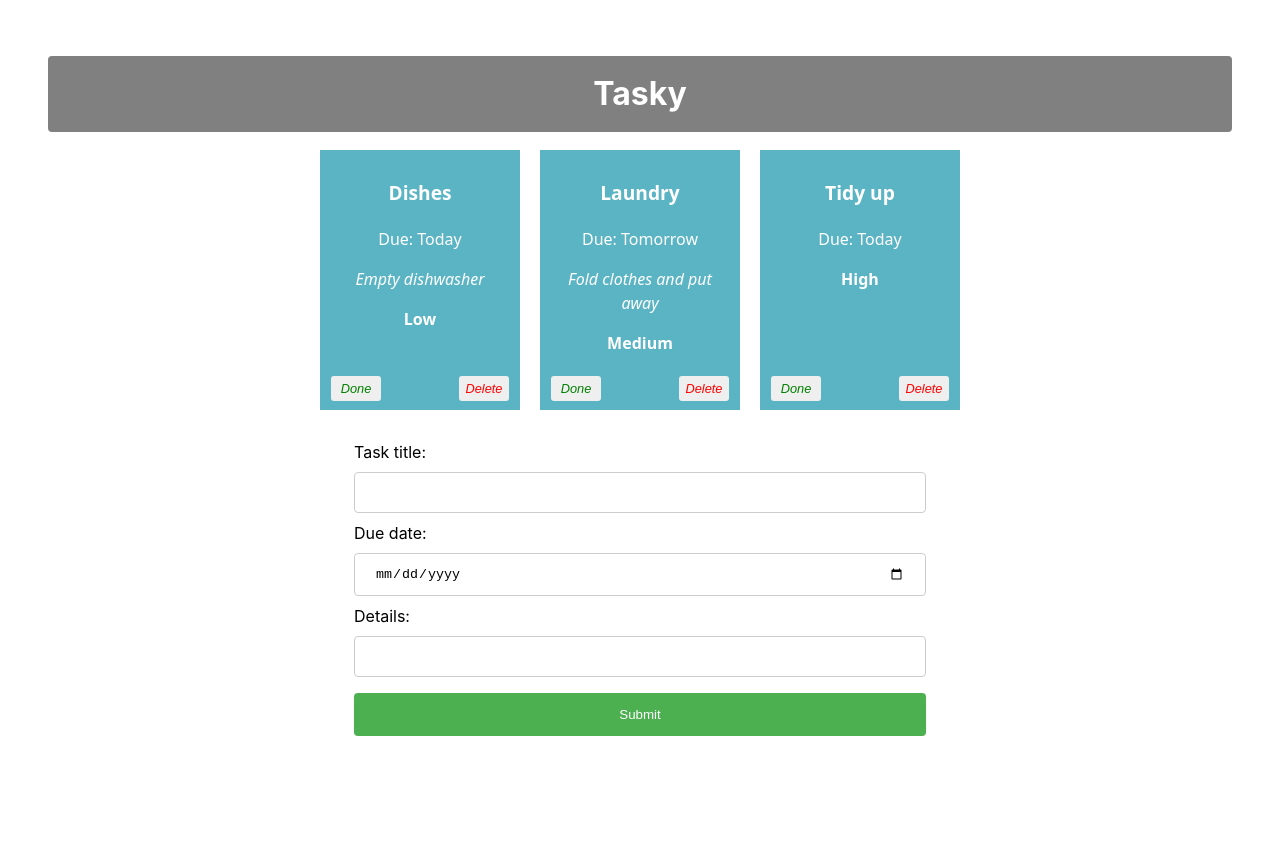
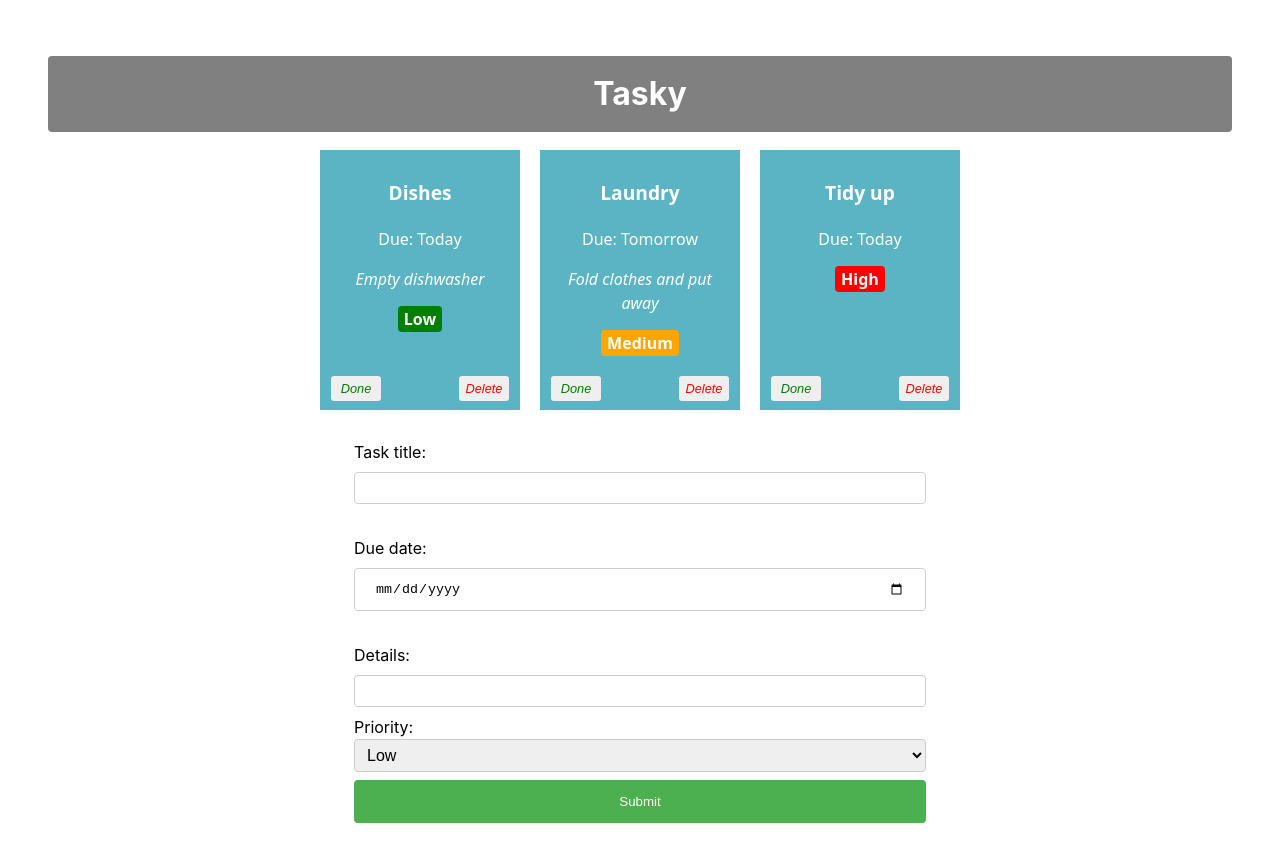
Before and after one commit to sunzhengchew/react-basics-labs, a React (Vite) app in the folder tasky/: page / in a window 1280 px wide. Shown: the top 862 px of the page. Before the commit the page ends 812 px from the top, so only its background shows below. Built offline with nearby package versions, Linux system fonts and the light colour scheme.

Commit message:
Add task functionality

```diff
--- a/tasky/src/App.css
+++ b/tasky/src/App.css
@@ -99,3 +99,18 @@ form {
   width: 50%;
   margin: auto;
 }
+
+label {
+  display: flex;
+  flex-direction: column;
+  font-size: 16px;
+}
+
+input[type="text"],
+select {
+  font-size: 16px;
+  padding: 6px 8px;
+  border: 1px solid #ccc;
+  border-radius: 4px;
+  box-sizing: border-box;
+}
--- a/tasky/src/App.jsx
+++ b/tasky/src/App.jsx
@@ -16,7 +16,8 @@ function App() {
     const [ formState, setFormState ] = useState({
     title: "",
     description: "",
-    deadline: ""
+    deadline: "",
+    priority: "",
   });
 
   const doneHandler = (taskIndex) => {
@@ -44,6 +45,9 @@ function App() {
           break;
       case "deadline":
           form.deadline = event.target.value;
+          break;
+      case "priority":
+          form.priority = event.target.value;
           break;
       default:
           form = formState;
--- a/tasky/src/components/Form.jsx
+++ b/tasky/src/components/Form.jsx
@@ -19,7 +19,15 @@ const AddTaskForm = (props) => {
             Details:
             <input type="text" name="description"onChange={(event) => props.change(event)}/>
         </label>
-        <input type="submit" value="Submit" />
+        <label>
+            Priority:
+            <select  type="text" name="priority" onChange={(event) => props.change(event)} className="form-control">
+                <option value="Low">Low</option>
+                <option value="Medium">Medium</option>
+                <option value="High">High</option>
+                </select>
+                </label>
+            <input type="submit" value="Submit" />
         </form>
     </div>
   )
--- a/tasky/src/components/Task.jsx
+++ b/tasky/src/components/Task.jsx
@@ -1,16 +1,30 @@
 import React from 'react';
 
 const Task = (props) => {
+
+     let priorityStyle = {};
+  switch (props.priority) {
+    case "High":
+      priorityStyle = { backgroundColor: "red", color: "white", padding: "2px 6px", borderRadius: "4px" };
+      break;
+    case "Medium":
+      priorityStyle = { backgroundColor: "orange", color: "white", padding: "2px 6px", borderRadius: "4px" };
+      break;
+    case "Low":
+      priorityStyle = { backgroundColor: "green", color: "white", padding: "2px 6px", borderRadius: "4px" };
+      break;
+    default:
+      priorityStyle = {};
+  }
 
     return (
           <div className="card" style={{backgroundColor: props.done ? 'lightgrey' : '#5bb4c4'}}>
             <p className="title">{props.title}</p>
             <p>Due: {props.deadline}</p>
             <p className='description'>{props.description}</p>
-            <b className='priority'>{props.priority}</b>
+            <b className='priority'><span style={priorityStyle}>{props.priority}</span></b>
             <button onClick={props.markDone} className='doneButton'>Done</button>
             <button className='deleteButton' onClick={props.deleteTask}>Delete</button>
-
         </div>
     )
 }
```
